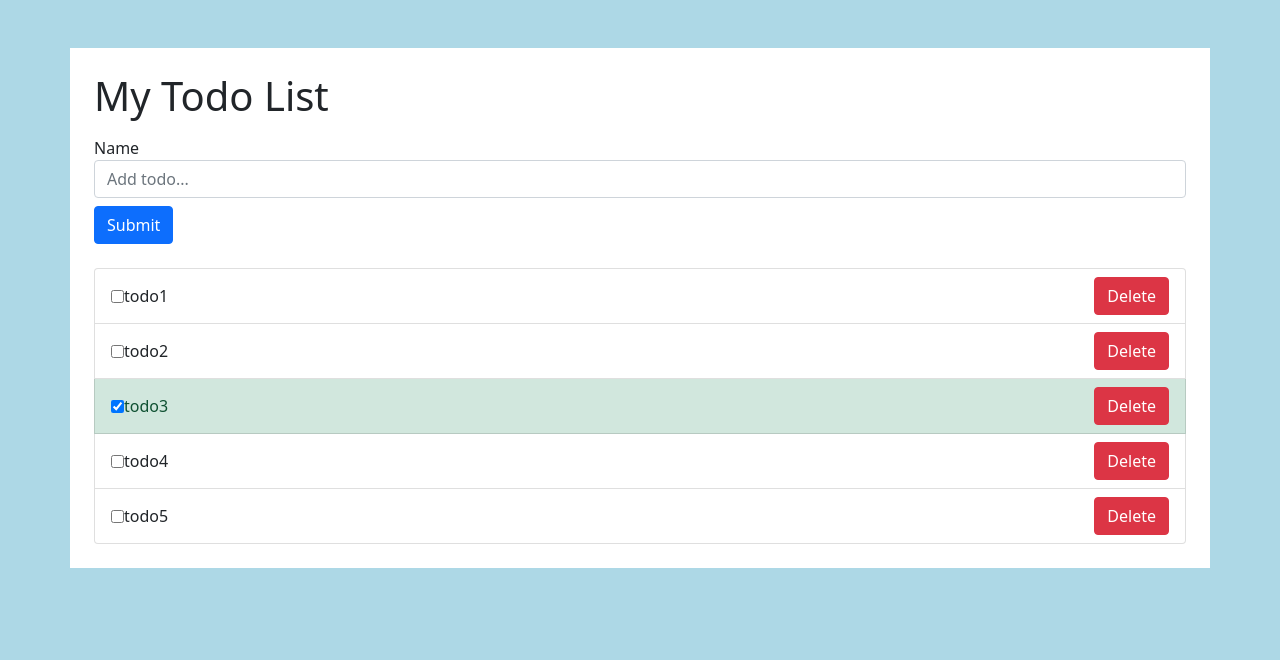
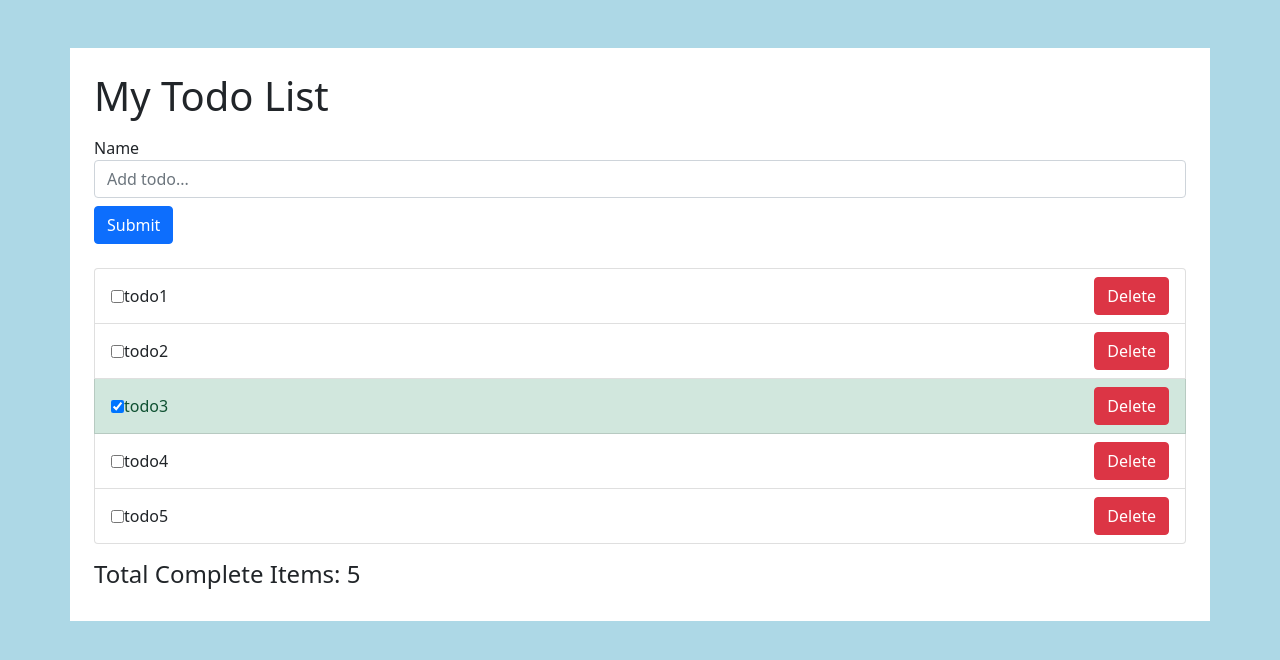
Before and after one commit to Rxavio/redux-toolkit, a React (Create React App) app: page / in a window 1280 px wide. Shown: the top 660 px of the page. Built offline with nearby package versions, Linux system fonts and the light colour scheme.

Commit message:
add total complete item with hard coded 5 as total

```diff
--- a/src/App.js
+++ b/src/App.js
@@ -2,7 +2,7 @@ import React from 'react';
 import 'bootstrap/dist/css/bootstrap.min.css';
 import AddTodoForm from './components/AddTodoForm';
 import TodoList from './components/TodoList';
-// import TotalCompleteItems from './components/TotalCompleteItems';
+import TotalCompleteItems from './components/TotalCompleteItems';
 
 const App = () => {
 	return (
@@ -10,7 +10,7 @@ const App = () => {
 			<h1>My Todo List</h1>
 			<AddTodoForm />
 			<TodoList />
-			{/* <TotalCompleteItems /> */}
+			<TotalCompleteItems />
 		</div>
 	);
 };
--- /dev/null
+++ b/src/components/TotalCompleteItems.js
@@ -0,0 +1,7 @@
+import React from 'react';
+
+const TotalCompleteItems = () => {
+	return <h4 className='mt-3'>Total Complete Items: 5</h4>;
+};
+
+export default TotalCompleteItems;
```
